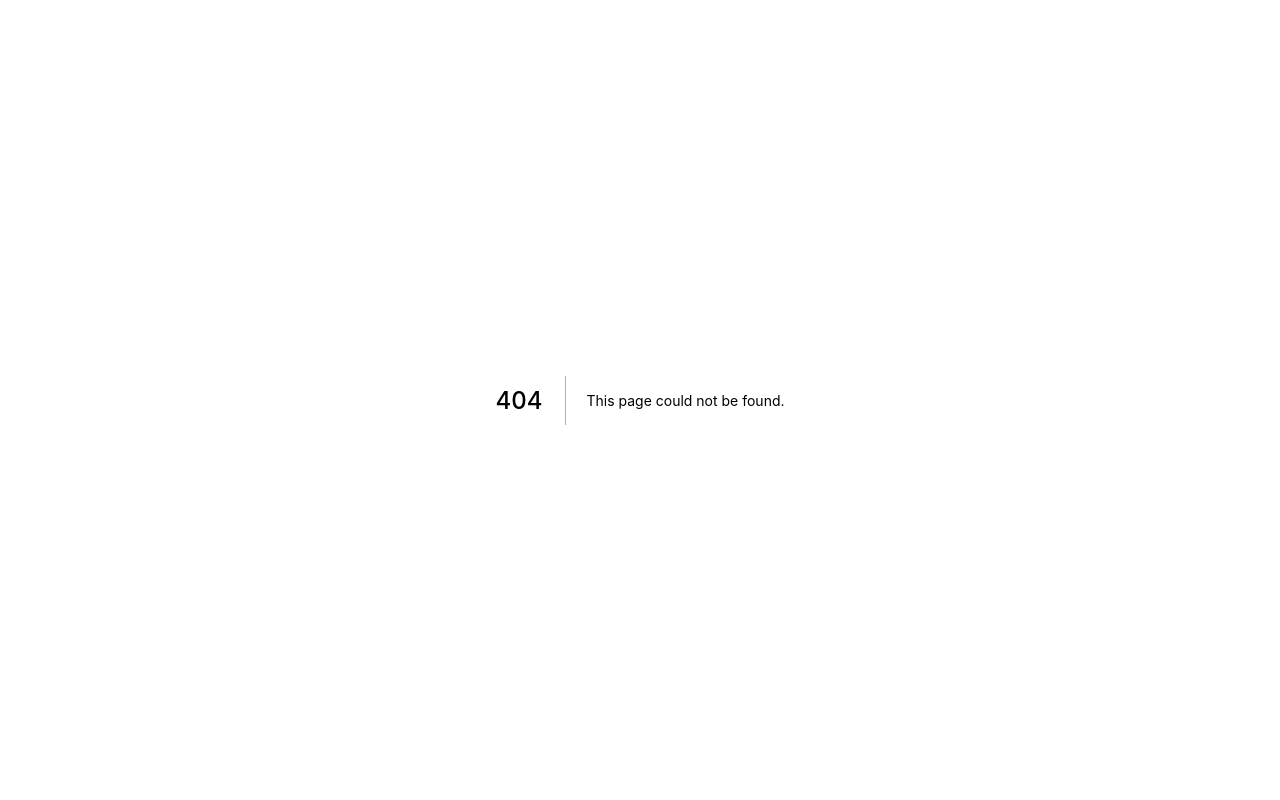
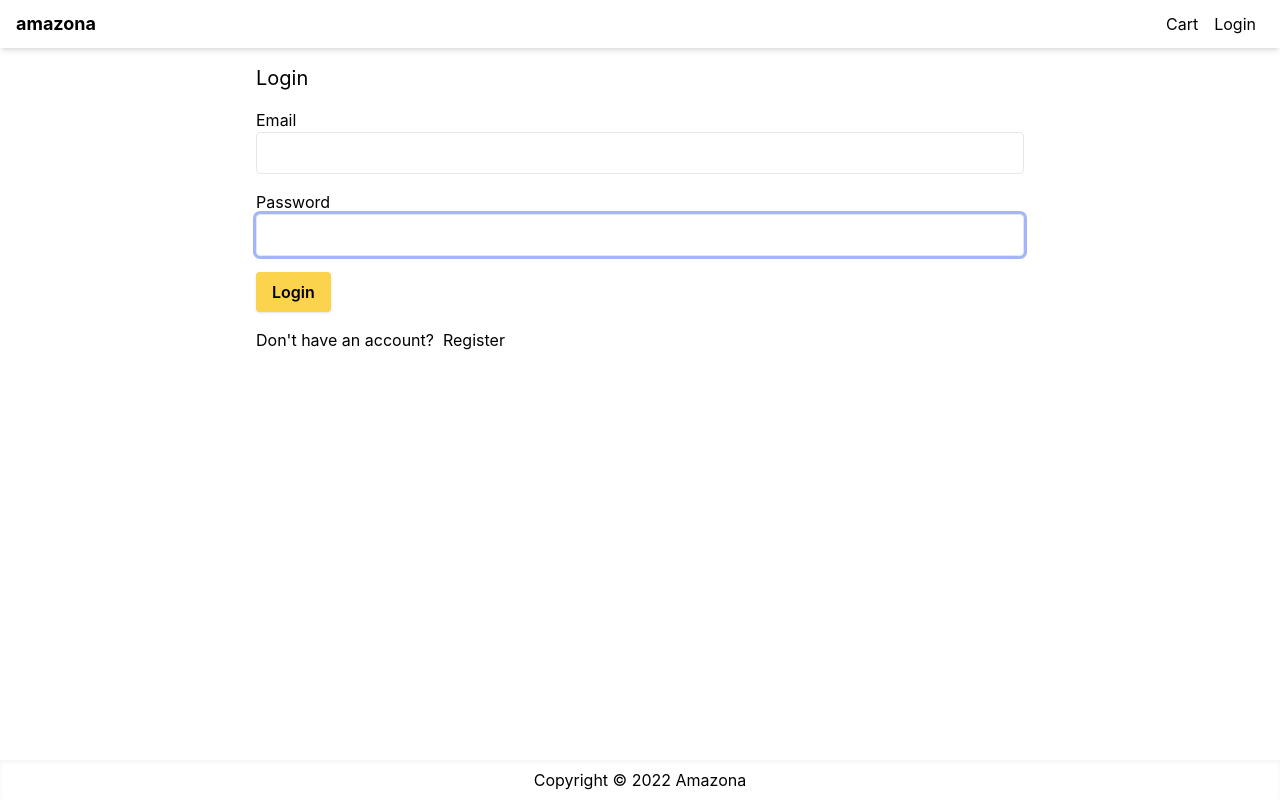
Before and after one commit to doikuomola/next-tailwind-amazona, a Next.js app: page /login in a window 1280 px wide. Before the commit this address had no page. Built offline with nearby package versions, Linux system fonts and the light colour scheme.

Commit message:
redirect route to login or shipping, login page

```diff
--- a/package.json
+++ b/package.json
@@ -14,7 +14,8 @@
     "js-cookie": "^3.0.1",
     "next": "12.2.5",
     "react": "18.2.0",
-    "react-dom": "18.2.0"
+    "react-dom": "18.2.0",
+    "react-hook-form": "^7.34.2"
   },
   "devDependencies": {
     "autoprefixer": "^10.4.8",
--- a/pages/cart.js
+++ b/pages/cart.js
@@ -103,7 +103,7 @@
                   {cartItems.reduce((a, c) => a + c.quantity * c.price, 0)}
                 </div>
               </li>
-              <li onClick={() => router.push('/shipping')}>
+              <li onClick={() => router.push('login?redirect=/shipping')}>
                 <button className="primary-button w-full">Check Out</button>
               </li>
             </ul>
--- /dev/null
+++ b/pages/login.js
@@ -0,0 +1,69 @@
+import Link from 'next/link';
+import React from 'react';
+import Layout from '../components/Layout';
+
+import { useForm } from 'react-hook-form';
+
+export default function login() {
+  const {
+    register,
+    handleSubmit,
+    watch,
+    formState: { errors },
+  } = useForm();
+
+  const onSubmit = ({ email, password }) => {
+    console.log({ email, password });
+  };
+  return (
+    <Layout title="Login">
+      <form
+        className="mx-auto max-w-screen-md"
+        onSubmit={handleSubmit(onSubmit)}>
+        <h1 className="mb-4 text-xl">Login</h1>
+        <div className="mb-4">
+          <label htmlFor="email">Email</label>
+          <input
+            type="email"
+            className="w-full"
+            id="email"
+            autoFocus
+            {...register('email', {
+              required: 'Please enter email',
+              pattern: {
+                value: /^[a-zA-Z0-9_.+-]+@[a-zA-Z0-9-]+.[a-zA-Z0-9-.]+$/i,
+                message: 'Please enter valid email',
+              },
+            })}
+          />
+          {errors.email && (
+            <div className="text-red-500">{errors.email.message}</div>
+          )}
+        </div>
+        <div className="mb-4">
+          <label htmlFor="password">Password</label>
+          <input
+            type="password"
+            className="w-full"
+            id="password"
+            autoFocus
+            {...register('password', {
+              required: 'Please enter password',
+              minLength: { value: 6, message: 'password is more than 5 chars' },
+            })}
+          />
+          {errors.password && (
+            <div className="text-red-500">{errors.password.message}</div>
+          )}
+        </div>
+        <div className="mb-4">
+          <button className="primary-button">Login</button>
+        </div>
+        <div className="mb-4">
+          Don&apos;t have an account? &nbsp;
+          <Link href="/register">Register</Link>
+        </div>
+      </form>
+    </Layout>
+  );
+}
--- a/styles/globals.css
+++ b/styles/globals.css
@@ -26,3 +26,9 @@
 .primary-button {
   @apply rounded bg-amber-300 py-2 px-4 shadow font-semibold outline-none hover:bg-amber-400 active:bg-amber-500;
 }
+
+input,
+select,
+textarea {
+  @apply rounded border p-2 outline-none ring-indigo-300 focus:ring;
+}
```
Also changed, not shown: 2 other files (tests, documents, lock files or other folders).
